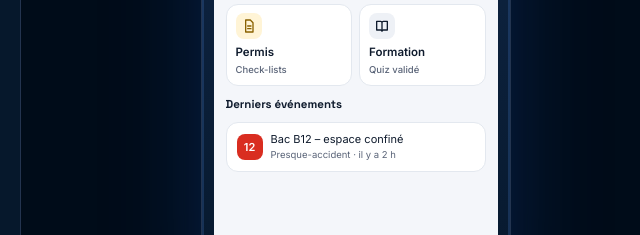
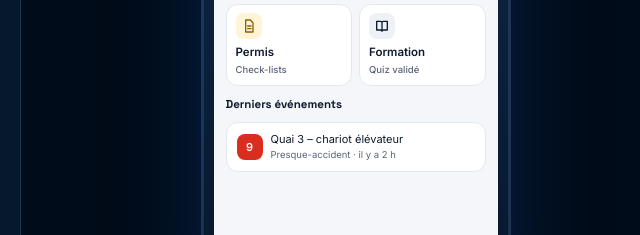
Before and after one commit to mangonte72-dotcom/tamis-ai-site, a plain HTML site: page about.html in a window 1280 px wide. Shown: the part 5865-6100 px from the top of the page, 614-1254 px from the left. Drawn offline with Linux system fonts and the light colour scheme.

Commit message:
TamisVigie mockup: neutral multi-sector example
Co-Authored-By: Claude Opus 5.5 <noreply@anthropic.com>
Claude-Session: https://claude.ai/code/session_013cC7iTNJA5JZXSUEtAfvvK

```diff
--- a/about.html
+++ b/about.html
@@ -164,7 +164,7 @@
               <div><i class="g"><svg viewBox="0 0 24 24" width="16" height="16" fill="none" stroke="currentColor" stroke-width="2" stroke-linecap="round" stroke-linejoin="round"><path d="M4 5h6a2 2 0 012 2v13a2 2 0 00-2-2H4zM20 5h-6a2 2 0 00-2 2v13a2 2 0 012-2h6z"/></svg></i><b>Formation</b><small>Quiz validé</small></div>
             </div>
             <div class="ph-lbl">Derniers événements</div>
-            <div class="ph-row"><b>12</b><div>Bac B12 – espace confiné<small>Presque-accident · il y a 2 h</small></div></div>
+            <div class="ph-row"><b>9</b><div>Quai 3 – chariot élévateur<small>Presque-accident · il y a 2 h</small></div></div>
             <nav class="ph-tabs"><span class="on"><svg viewBox="0 0 24 24" width="16" height="16" fill="none" stroke="currentColor" stroke-width="2" stroke-linecap="round" stroke-linejoin="round"><path d="M4 11l8-7 8 7v9h-5v-6H9v6H4z"/></svg>Accueil</span><span><svg viewBox="0 0 24 24" width="16" height="16" fill="none" stroke="currentColor" stroke-width="2" stroke-linecap="round" stroke-linejoin="round"><path d="M12 3l9 16H3z"/><path d="M12 10v4M12 17h.01"/></svg>Risques</span><span class="sc"><svg viewBox="0 0 24 24" width="16" height="16" fill="none" stroke="currentColor" stroke-width="2" stroke-linecap="round" stroke-linejoin="round"><path d="M4 8V5h3M17 5h3v3M20 16v3h-3M7 19H4v-3"/><path d="M8 12h8"/></svg></span><span><svg viewBox="0 0 24 24" width="16" height="16" fill="none" stroke="currentColor" stroke-width="2" stroke-linecap="round" stroke-linejoin="round"><path d="M4 20h4L19 9l-4-4L4 16z"/></svg>Déclarer</span><span><svg viewBox="0 0 24 24" width="16" height="16" fill="none" stroke="currentColor" stroke-width="2" stroke-linecap="round" stroke-linejoin="round"><path d="M5 4h4l2 5-2.5 1.5a11 11 0 005 5L15 13l5 2v4a1 1 0 01-1 1A16 16 0 014 5a1 1 0 011-1z"/></svg>Urgences</span></nav>
           </div>
         </div>
```
